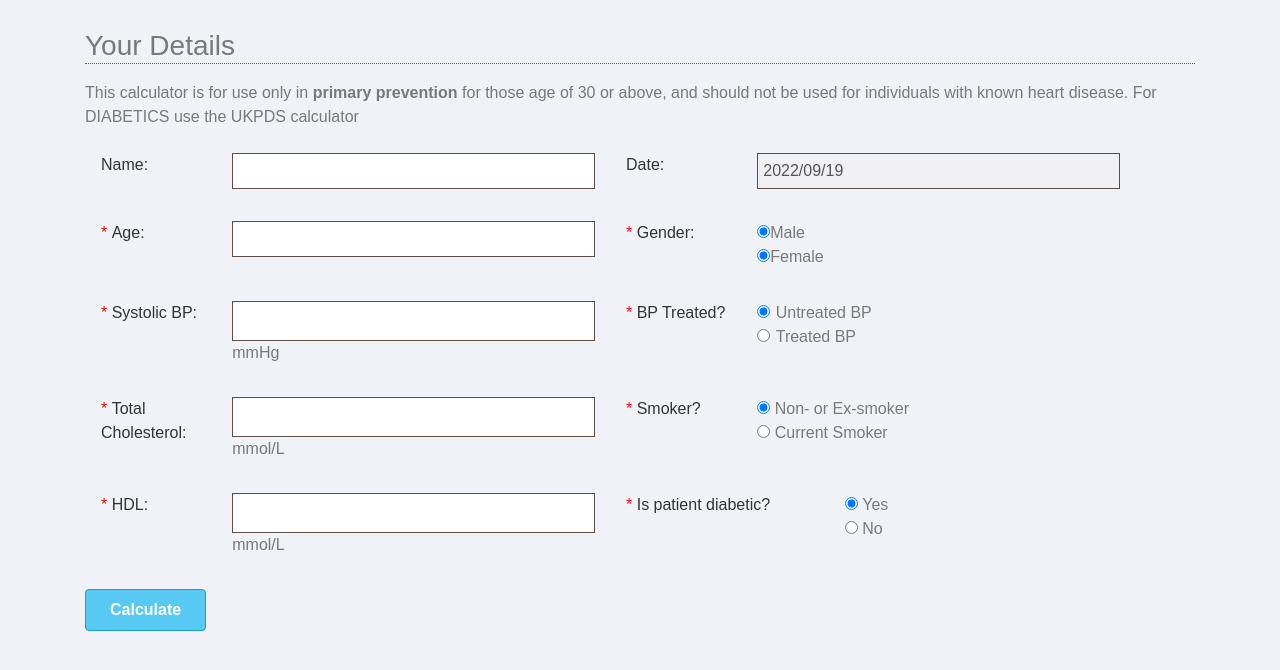
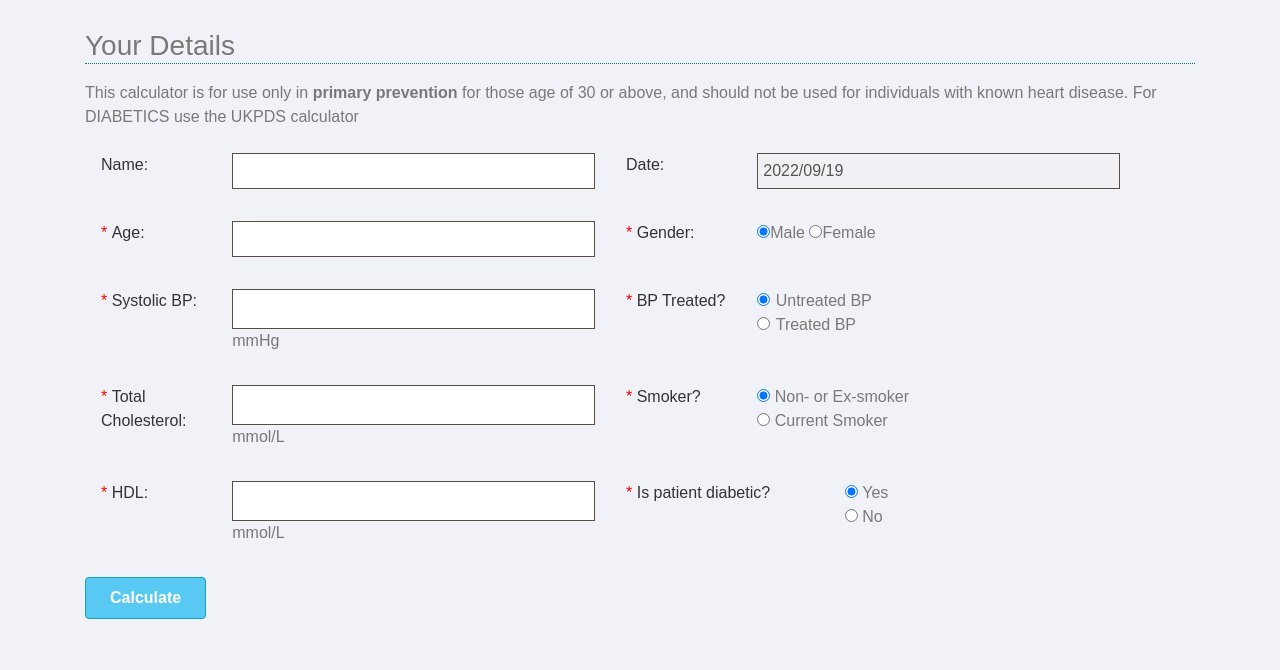
Before and after one commit to ssharma14/framingham-risk-calculator, a plain HTML site: page index.html in a window 1280 px wide. Shown: the part 84-754 px from the top of the page. Drawn offline with nearby package versions, Linux system fonts and the light colour scheme.

Commit message:
Update index.html

```diff
--- a/index.html
+++ b/index.html
@@ -46,8 +46,9 @@
                             <div class="col-md-6 form-group row">
                                 <p class="label col-sm-3 pl-0 pl-md-3"><span class="offred">*</span>&nbsp;Gender:</p>
                                     <p class="col-sm-9 pl-0 pl-md-3">
-                                    <input id="cMale" name="1" checked="checked" type="radio" style="padding-right:5px;"/>Male</br>
-                                    <input id="cfemale" name="2" checked="checked" type="radio" style="padding-right:5px;"/>Female
+                                    <input id="cMale" name="gender" checked="checked" type="radio" style="padding-right:5px;"/>Male
+
+                                    <input id="cfemale" name="gender" type="radio" style="padding-right:5px;"/>Female
                                 </p>
                             </div>
 
@@ -110,7 +111,7 @@
         </div>
     </form>
     </div>
-    <div class="modal" tabindex="-1" role="dialog" id="exampleModal" role="dialog" aria-labelledby="exampleModalLabel" aria-hidden="true">
+    <div class="modal" tabindex="-1" role="dialog" id="exampleModal" aria-labelledby="exampleModalLabel" aria-hidden="true">
         <div class="modal-dialog" role="document">
             <div class="modal-content">
                 <div class="modal-header">
```
